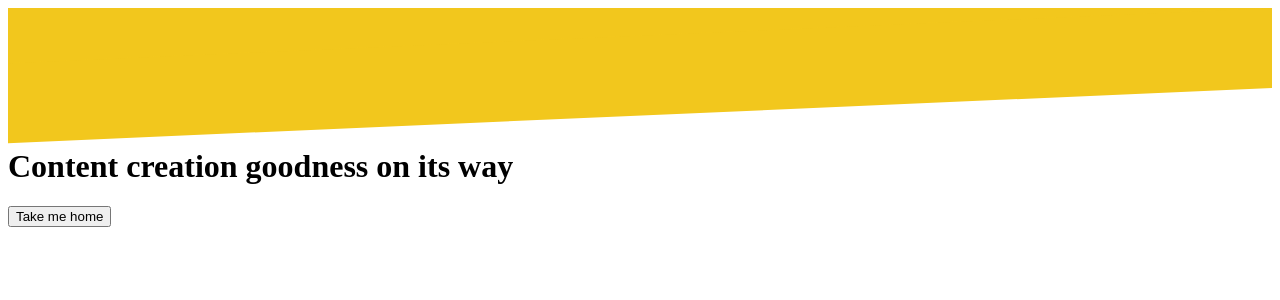
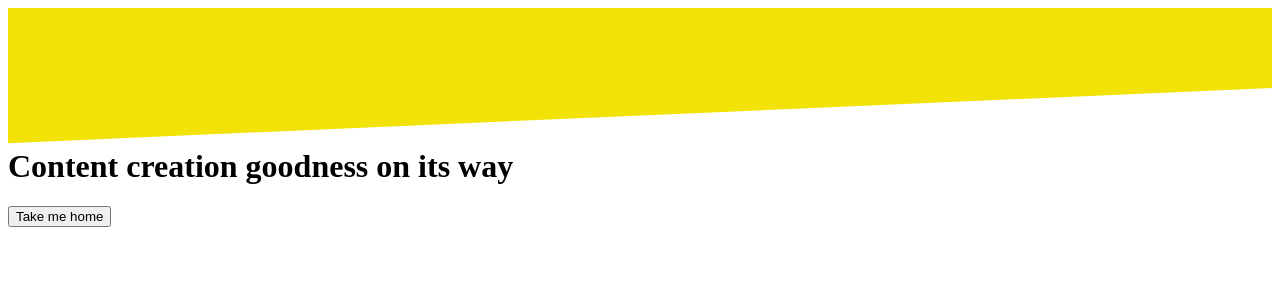
Before and after one commit to big-tent/home, a Gatsby app: page /content in a window 1280 px wide. Shown: the top 300 px of the page. Built offline with nearby package versions, Linux system fonts and the light colour scheme.

Commit message:
Topper dynamic colours

```diff
--- a/src/components/Topper.js
+++ b/src/components/Topper.js
@@ -2,7 +2,7 @@ import React from 'react'
 import styled from 'styled-components'
 
 const ColouredTopper = styled.div`
-  background: #f2c71d;
+  background: ${props => props.color};
   height: 10vh;
   margin-bottom: 60px;
   position: relative;
@@ -21,6 +21,8 @@ const ColouredTopper = styled.div`
   }
 `
 
-const Topper = () => <ColouredTopper />
+const Topper = props => {
+  return <ColouredTopper color={props.color} />
+}
 
 export default Topper
--- a/src/pages/contact.js
+++ b/src/pages/contact.js
@@ -7,10 +7,10 @@ import { IconSend } from '../utilities/icons.js'
 import Topper from '../components/Topper.js'
 
 const ContactWrapper = styled.div`
-  place-items: center;
   display: grid;
   min-height: 100%;
   min-width: 100%;
+  place-items: center;
 `
 
 const Form = styled.form`
@@ -56,7 +56,7 @@ const HomeButton = styled.button`
 
 const Contact = () => (
   <ContactWrapper>
-    <Topper />
+    <Topper color="#f2c71d" />
     <h1>Contact us</h1>
 
     <Form action="https://formspree.io/davidcooper974@gmail.com" method="POST">
--- a/src/pages/content.js
+++ b/src/pages/content.js
@@ -5,7 +5,7 @@ import Topper from '../components/Topper.js'
 
 const Content = () => (
   <div>
-    <Topper />
+    <Topper color="#f2e205" />
     <h1>Content creation goodness on its way</h1>
     <Link to="/">
       <button>Take me home</button>
--- a/src/pages/social.js
+++ b/src/pages/social.js
@@ -5,7 +5,7 @@ import Topper from '../components/Topper.js'
 
 const Social = () => (
   <div>
-    <Topper />
+    <Topper color="#f2309b" />
     <h1>Social media goodness on its way</h1>
     <Link to="/">
       <button>Take me home</button>
--- a/src/pages/web.js
+++ b/src/pages/web.js
@@ -5,7 +5,7 @@ import Topper from '../components/Topper.js'
 
 const Web = () => (
   <div>
-    <Topper />
+    <Topper color="#374c8c" />
     <h1>Web design goodness on its way</h1>
     <Link to="/">
       <button>Take me home</button>
```
